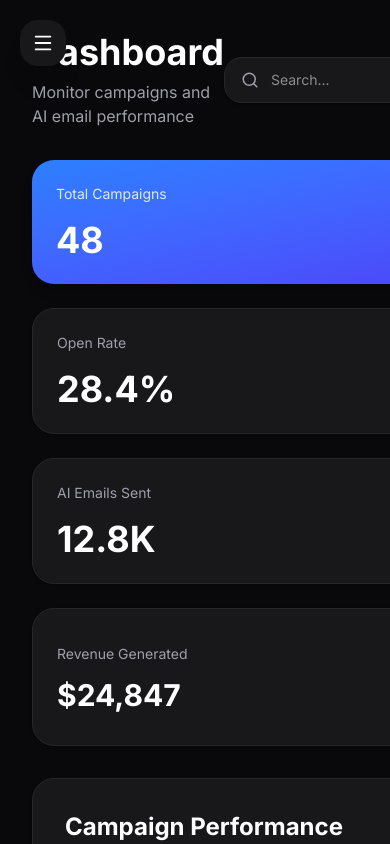
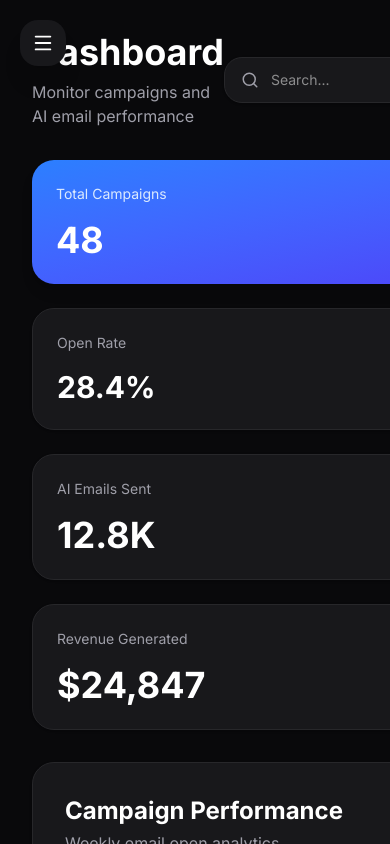
Before and after one commit to srinidhxi/Globopersona-Redesign, a Next.js app: page / in a window 390 px wide. Shown: the top 844 px of the page. Built offline with nearby package versions, Linux system fonts and the light colour scheme.

Commit message:
Final revenue responsiveness fix

```diff
--- a/src/app/page.tsx
+++ b/src/app/page.tsx
@@ -255,7 +255,7 @@ export default function Home() {
                   Open Rate
                 </p>
 
-                <h2 className="text-4xl font-bold mt-4 text-zinc-900 dark:text-white">
+                <h2 className="text-3xl 2xl:text-4xl font-bold mt-4 text-zinc-900 dark:text-white whitespace-nowrap">
                   28.4%
                 </h2>
 
@@ -303,27 +303,27 @@ export default function Home() {
 
           </div>
 
-          <div className="bg-white dark:bg-zinc-900 p-6 rounded-3xl border border-zinc-200 dark:border-zinc-800 shadow-sm col-span-1 xl:col-span-1 min-w-0">
+          <div className="bg-white dark:bg-zinc-900 p-6 rounded-3xl border border-zinc-200 dark:border-zinc-800 shadow-sm">
 
-  <div className="flex items-center justify-between gap-6">
+  <div className="flex items-center justify-between h-full">
 
-    <div className="flex flex-col min-w-0">
+    <div>
 
-      <p className="text-zinc-500 dark:text-zinc-400 text-sm whitespace-nowrap">
+      <p className="text-zinc-500 dark:text-zinc-400 text-sm">
         Revenue Generated
       </p>
 
-      <h2 className="text-3xl 2xl:text-5xl xl:text-4xl leading-none font-bold mt-4 text-zinc-900 dark:text-white whitespace-nowrap">
+      <h2 className="text-4xl font-bold mt-4 text-zinc-900 dark:text-white">
         $24,847
       </h2>
 
     </div>
 
-    <div className="w-[88px] h-[88px] rounded-3xl bg-yellow-100 flex items-center justify-center shrink-0">
+    <div className="bg-yellow-100 p-4 rounded-2xl flex items-center justify-center">
 
       <DollarSign
         className="text-yellow-600"
-        size={42}
+        size={28}
       />
 
     </div>
```
